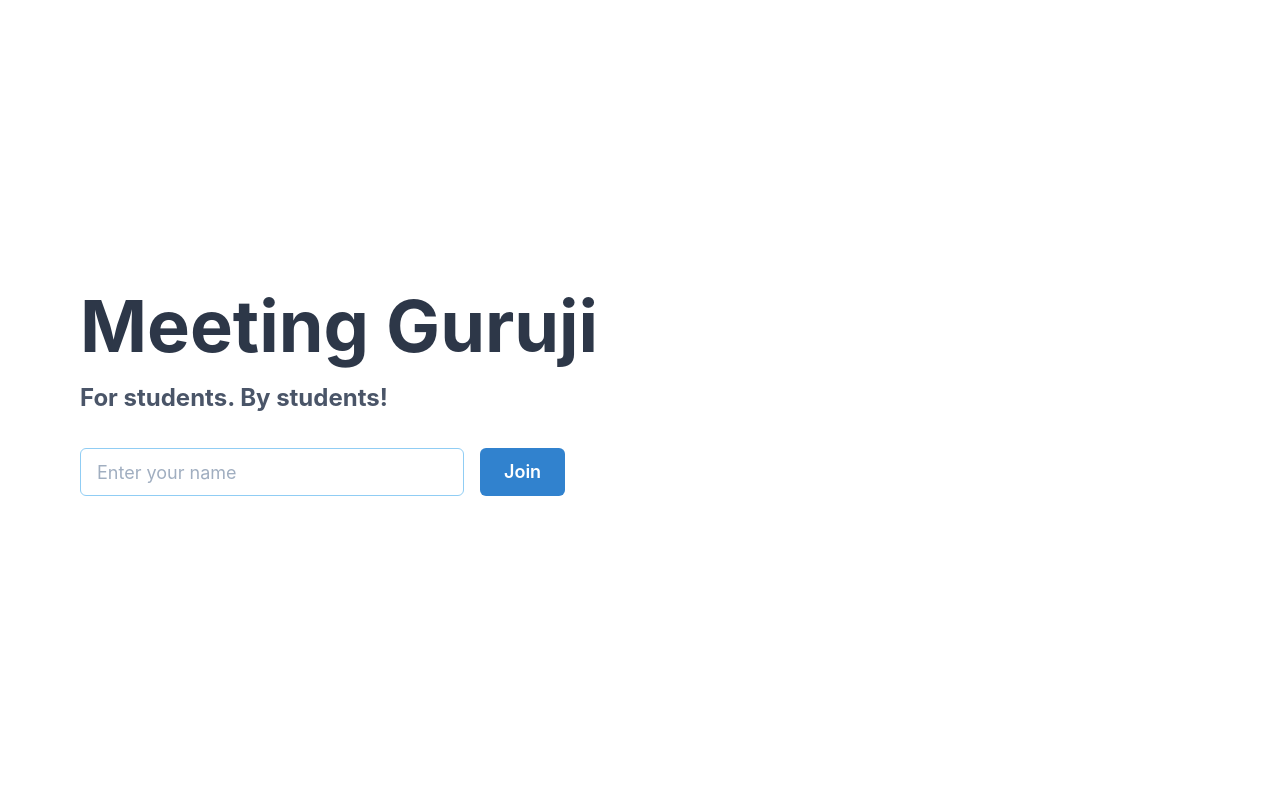
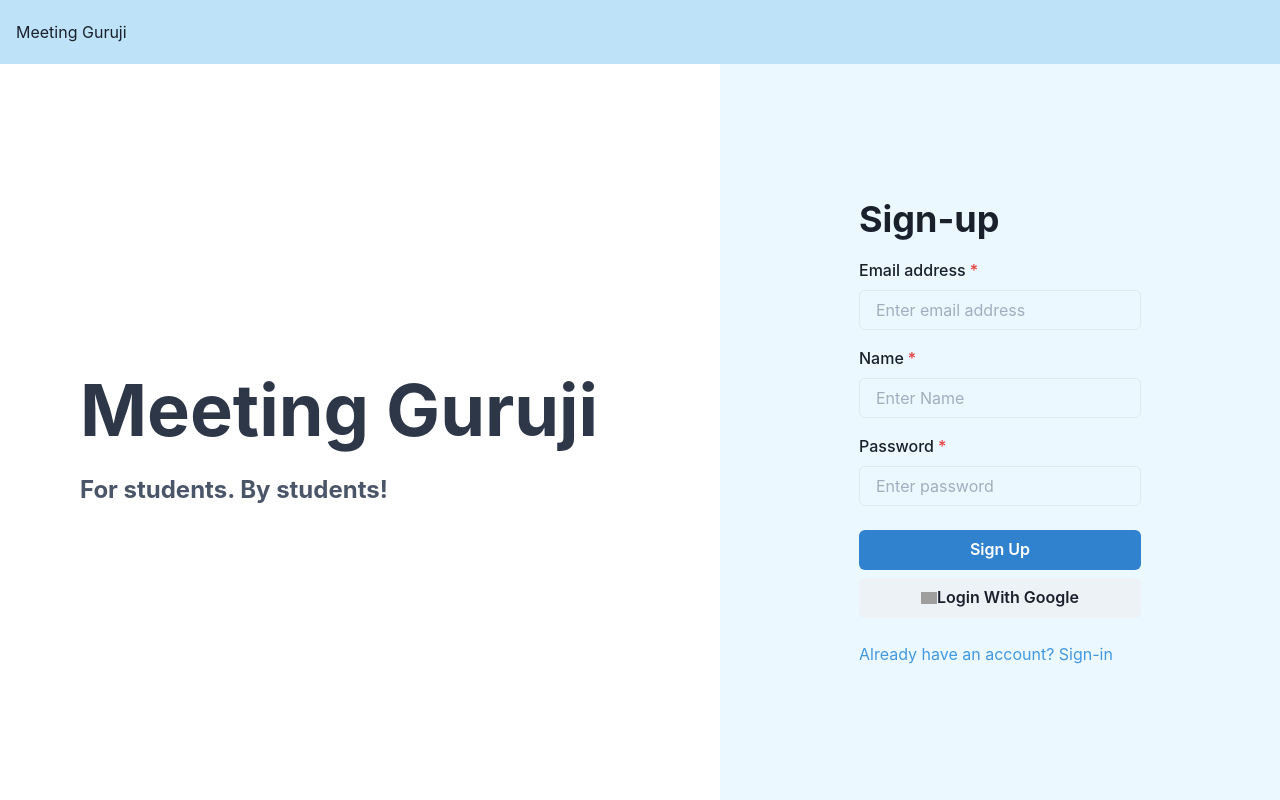
Before and after one commit to iamshubhankarkhare/Meeting-Guruji, a React (Create React App) app in the folder client/: page / in a window 1280 px wide. Built offline with nearby package versions, Linux system fonts and the light colour scheme; no server answers; grey boxes are pictures that could not be loaded.

Commit message:
Feat: Add sign-in/sign-up facility
- Google login also provided
- used Firebase

```diff
--- a/client/package.json
+++ b/client/package.json
@@ -9,6 +9,7 @@
     "@testing-library/jest-dom": "^5.11.4",
     "@testing-library/react": "^11.1.0",
     "@testing-library/user-event": "^12.1.10",
+    "firebase": "^8.4.1",
     "framer-motion": "^4.1.3",
     "query-string": "^4.3.4",
     "react": "^17.0.2",
--- a/client/src/App.js
+++ b/client/src/App.js
@@ -1,15 +1,18 @@
-import React, { useEffect } from 'react';
+import React from 'react';
 import { BrowserRouter as Router, Route } from 'react-router-dom';
-import { Box } from '@chakra-ui/react';
-import Join from './components/join.js';
+
+import Home from './components/Home';
 import Room from './components/room.js';
+import { AuthProvider } from './contexts/AuthContext.js';
 
 function App() {
   return (
-    <Router>
-      <Route path="/" exact component={Join} />
-      <Route path="/room" component={Room} />
-    </Router>
+    <AuthProvider>
+      <Router>
+        <Route path="/" exact component={Home} />
+        <Route path="/room" component={Room} />
+      </Router>
+    </AuthProvider>
   );
 }
 
--- /dev/null
+++ b/client/src/components/Header.js
@@ -0,0 +1,32 @@
+import { React } from 'react';
+import { Box, Flex, Button, Text, HStack } from '@chakra-ui/react';
+import { useAuth } from '../contexts/AuthContext';
+
+const Header = (props) => {
+  const { currentUser, logout } = useAuth();
+
+  const handleLogout = async () => {
+    try {
+      await logout();
+      props.showSignupHandler(true);
+    } catch (err) {
+      alert(err.message);
+    }
+  };
+
+  return (
+    <Box bg="blue.100" px={4} h="8%">
+      <Flex h="100%" alignItems={'center'} justifyContent={'space-between'}>
+        <Box>Meeting Guruji</Box>
+        {currentUser ? (
+          <HStack>
+            <Text>{currentUser.displayName}</Text>
+            <Button onClick={handleLogout}>Logout</Button>
+          </HStack>
+        ) : null}
+      </Flex>
+    </Box>
+  );
+};
+
+export default Header;
--- /dev/null
+++ b/client/src/components/Home.js
@@ -0,0 +1,50 @@
+import React, { useState } from 'react';
+import { Text, Flex, Center, Stack } from '@chakra-ui/react';
+
+import Header from './Header';
+import Signup from './Signup';
+import Signin from './Signin';
+import { useAuth } from '../contexts/AuthContext';
+import Join from './Join';
+
+function Home() {
+  const [showSignup, setShowSignup] = useState(true);
+
+  const showSignupHandler = (show) => {
+    setShowSignup(show);
+  };
+
+  const { currentUser } = useAuth();
+
+  return (
+    <>
+      <Header showSignupHandler={showSignupHandler} />
+      <Flex w="100%" h="92%">
+        <Flex w="50%" mx="20" justify="center" flexDirection="column">
+          <Stack>
+            <Text fontSize="7xl" color="gray.700" fontWeight="bolder">
+              Meeting Guruji
+            </Text>
+            <Text color="gray.600" fontSize="2xl" fontWeight="bold">
+              For students. By students!
+            </Text>
+            {currentUser ? <Join /> : null}
+          </Stack>
+        </Flex>
+        {!currentUser ? (
+          <Flex w="50%" justify="center" bg="blue.50">
+            <Center>
+              {showSignup === true ? (
+                <Signup showSignupHandler={showSignupHandler} />
+              ) : (
+                <Signin showSignupHandler={showSignupHandler} />
+              )}
+            </Center>
+          </Flex>
+        ) : null}
+      </Flex>
+    </>
+  );
+}
+
+export default Home;
--- /dev/null
+++ b/client/src/components/Signin.js
@@ -0,0 +1,87 @@
+import React, { useState } from 'react';
+import { useAuth } from '../contexts/AuthContext';
+import {
+  Button,
+  FormControl,
+  FormLabel,
+  Heading,
+  Input,
+  Link,
+  Stack,
+} from '@chakra-ui/react';
+
+const Login = (props) => {
+  const [email, setEmail] = useState('');
+  const [password, setPassword] = useState('');
+
+  const { login, googleLogin } = useAuth();
+
+  const handleSignIn = async (event) => {
+    event.preventDefault();
+    try {
+      await login(email, password);
+    } catch (err) {
+      alert(err.message);
+    }
+  };
+
+  const handleGoogleLogin = async () => {
+    try {
+      await googleLogin();
+    } catch (err) {
+      alert(err.message);
+    }
+  };
+
+  return (
+    <div>
+      <Heading>Sign-in</Heading>
+      <form onSubmit={(e) => handleSignIn(e)}>
+        <FormControl mt={4} isRequired>
+          <FormLabel>Email address</FormLabel>
+          <Input
+            size="md"
+            type="email"
+            placeholder="Enter email address"
+            value={email}
+            onChange={(e) => setEmail(e.target.value)}
+          />
+        </FormControl>
+        <FormControl mt={4} isRequired>
+          <FormLabel htmlFor="Password">Password</FormLabel>
+          <Input
+            size="md"
+            type="password"
+            placeholder="Enter password"
+            value={password}
+            onChange={(e) => setPassword(e.target.value)}
+          />
+        </FormControl>
+        <br />
+        <Stack>
+          <Button type="submit" colorScheme="blue">
+            Sign In
+          </Button>
+          <Button onClick={() => handleGoogleLogin()}>
+            <img
+              src="https://upload.wikimedia.org/wikipedia/commons/5/53/Google_%22G%22_Logo.svg"
+              alt="Google logo"
+              width="16px"
+              height="16px"
+              padding="0"
+              margin="0 5px"
+              vertical-align="middle"
+            />
+            Login With Google
+          </Button>
+        </Stack>
+      </form>
+      <br />
+      <Link onClick={() => props.showSignupHandler(true)} color="blue.400">
+        Don't have an account? Sign-up
+      </Link>
+    </div>
+  );
+};
+
+export default Login;
--- /dev/null
+++ b/client/src/components/Signup.js
@@ -0,0 +1,106 @@
+import React, { useState } from 'react';
+import { useAuth } from '../contexts/AuthContext';
+import {
+  Button,
+  FormControl,
+  FormLabel,
+  Heading,
+  Input,
+  Link,
+  Stack,
+} from '@chakra-ui/react';
+
+const SignUp = (props) => {
+  const [email, setEmail] = useState('');
+  const [password, setPassword] = useState('');
+  const [name, setName] = useState('');
+
+  const { signup, googleLogin } = useAuth();
+
+  const handleSignUp = async (event) => {
+    event.preventDefault();
+    try {
+      const userCredential = await signup(email, password);
+      const user = userCredential.user;
+      await user.updateProfile({
+        displayName: name,
+      });
+      window.location.assign('/');
+    } catch (err) {
+      alert(err.message);
+    }
+  };
+
+  const handleGoogleLogin = async () => {
+    try {
+      await googleLogin();
+    } catch (err) {
+      alert(err.message);
+    }
+  };
+
+  return (
+    <div>
+      <Heading>Sign-up</Heading>
+      <form
+        onSubmit={async (e) => {
+          await handleSignUp(e);
+        }}
+      >
+        <FormControl mt={4} isRequired>
+          <FormLabel>Email address</FormLabel>
+          <Input
+            size="md"
+            type="email"
+            placeholder="Enter email address"
+            value={email}
+            onChange={(e) => setEmail(e.target.value)}
+          />
+        </FormControl>
+        <FormControl mt={4} isRequired>
+          <FormLabel>Name</FormLabel>
+          <Input
+            size="md"
+            placeholder="Enter Name"
+            value={name}
+            onChange={(e) => setName(e.target.value)}
+          />
+        </FormControl>
+        <FormControl mt={4} isRequired>
+          <FormLabel htmlFor="Password">Password</FormLabel>
+          <Input
+            size="md"
+            type="password"
+            placeholder="Enter password"
+            value={password}
+            onChange={(e) => setPassword(e.target.value)}
+          />
+        </FormControl>
+        <br />
+        <Stack>
+          <Button type="submit" colorScheme="blue">
+            Sign Up
+          </Button>
+          <Button onClick={() => handleGoogleLogin()}>
+            <img
+              src="https://upload.wikimedia.org/wikipedia/commons/5/53/Google_%22G%22_Logo.svg"
+              alt="Google logo"
+              width="16px"
+              height="16px"
+              padding="0"
+              margin="0 5px"
+              vertical-align="middle"
+            />
+            Login With Google
+          </Button>
+        </Stack>
+      </form>
+      <br />
+      <Link onClick={() => props.showSignupHandler(false)} color="blue.400">
+        Already have an account? Sign-in
+      </Link>
+    </div>
+  );
+};
+
+export default SignUp;
--- a/client/src/components/join.js
+++ b/client/src/components/join.js
@@ -1,6 +1,6 @@
-import React, { useState, useEffect } from 'react';
+import React, { useEffect } from 'react';
 import io from 'socket.io-client';
-import { Text, Input, Flex, Button } from '@chakra-ui/react';
+import { Input, Flex, Button } from '@chakra-ui/react';
 
 let socket;
 
@@ -13,7 +13,6 @@ function Join() {
     socket = io(ENDPOINT);
   }, [ENDPOINT]);
 
-
   const handleClick = () => {
     socket.emit('getrooms', { name }, (room) => {
       console.log(room);
@@ -23,13 +22,6 @@ function Join() {
   };
   return (
     <Flex w="100%" h="100%">
-      <Flex w="50%" mx="20" justify="center" flexDirection="column">
-        <Text fontSize="7xl" color="gray.700" fontWeight="bolder">
-          Meeting Guruji
-        </Text>
-        <Text color="gray.600" fontSize="2xl" fontWeight="bold">
-          For students. By students!
-        </Text>
       <Flex>
         <Input
           my="8"
@@ -51,8 +43,6 @@ function Join() {
         </Button>
       </Flex>
     </Flex>
-      <Flex w="50%"></Flex>
-    </Flex>
   );
 }
 
--- /dev/null
+++ b/client/src/config/firebase.js
@@ -0,0 +1,15 @@
+import firebase from 'firebase/app';
+import 'firebase/auth';
+
+const firebaseConfig = {
+  apiKey: process.env.REACT_APP_API_KEY,
+  authDomain: process.env.REACT_APP_AUTH_DOMAIN,
+  projectId: process.env.REACT_APP_PROJECT_ID,
+  storageBucket: process.env.REACT_APP_STORAGE_BUCKET,
+  messagingSenderId: process.env.REACT_APP_MESSAGING_SENDER_ID,
+  appId: process.env.REACT_APP_APP_ID,
+};
+
+const firebaseApp = firebase.initializeApp(firebaseConfig);
+
+export const auth = firebaseApp.auth();
--- /dev/null
+++ b/client/src/contexts/AuthContext.js
@@ -0,0 +1,69 @@
+import React, { useContext, useState, useEffect } from 'react';
+import firebase from 'firebase/app';
+import { auth } from '../config/firebase';
+
+const AuthContext = React.createContext();
+
+export const useAuth = () => {
+  return useContext(AuthContext);
+};
+
+export const AuthProvider = ({ children }) => {
+  const [currentUser, setCurrentUser] = useState();
+  const [loading, setLoading] = useState(true);
+
+  const signup = (email, password) => {
+    return auth.createUserWithEmailAndPassword(email, password);
+  };
+
+  const login = (email, password) => {
+    return auth.signInWithEmailAndPassword(email, password);
+  };
+
+  const logout = () => {
+    return auth.signOut();
+  };
+
+  const resetPassword = (email) => {
+    return auth.sendPasswordResetEmail(email);
+  };
+
+  const updateEmail = (email) => {
+    return currentUser.updateEmail(email);
+  };
+
+  const updatePassword = (password) => {
+    return currentUser.updatePassword(password);
+  };
+
+  const googleLogin = () => {
+    const provider = new firebase.auth.GoogleAuthProvider();
+    auth.signInWithPopup(provider);
+  };
+
+  useEffect(() => {
+    const unsubscribe = auth.onAuthStateChanged((user) => {
+      setCurrentUser(user);
+      setLoading(false);
+    });
+
+    return unsubscribe;
+  }, []);
+
+  const value = {
+    currentUser,
+    login,
+    signup,
+    logout,
+    resetPassword,
+    updateEmail,
+    updatePassword,
+    googleLogin,
+  };
+
+  return (
+    <AuthContext.Provider value={value}>
+      {!loading && children}
+    </AuthContext.Provider>
+  );
+};
```
Also changed, not shown: 2 other files (tests, documents, lock files or other folders). Lines whose indentation alone changed are shown as unchanged.
